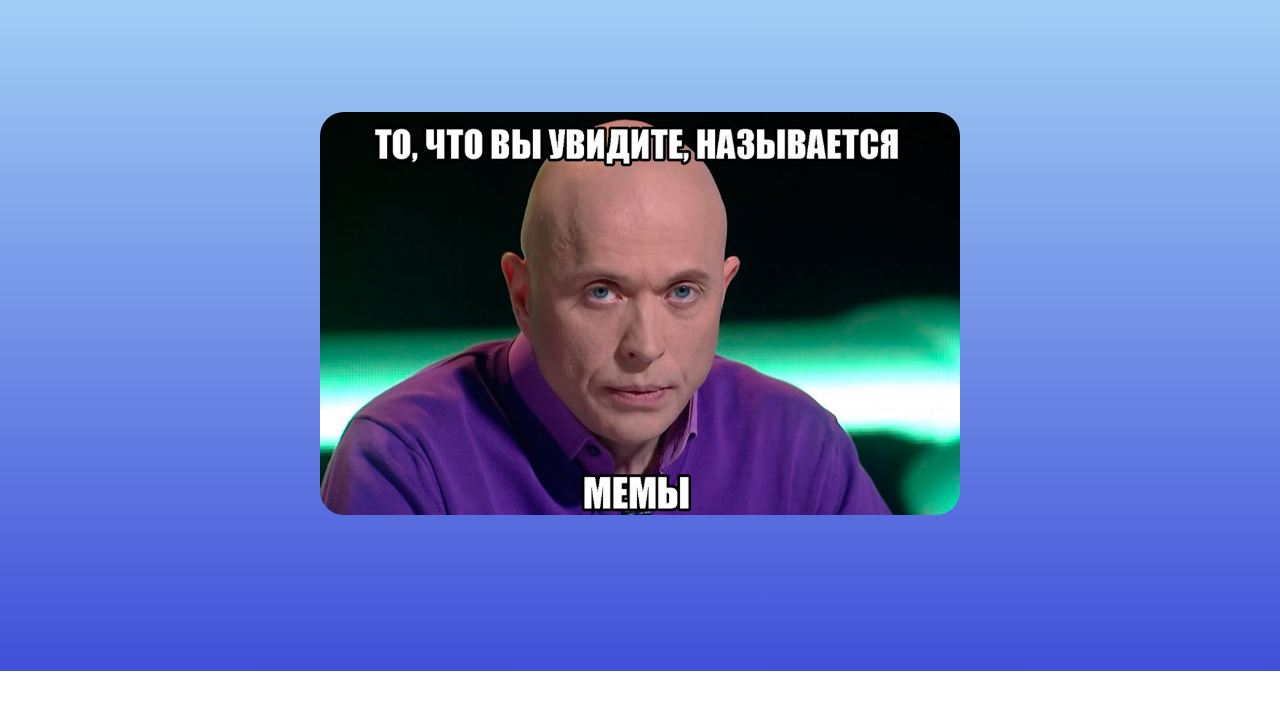
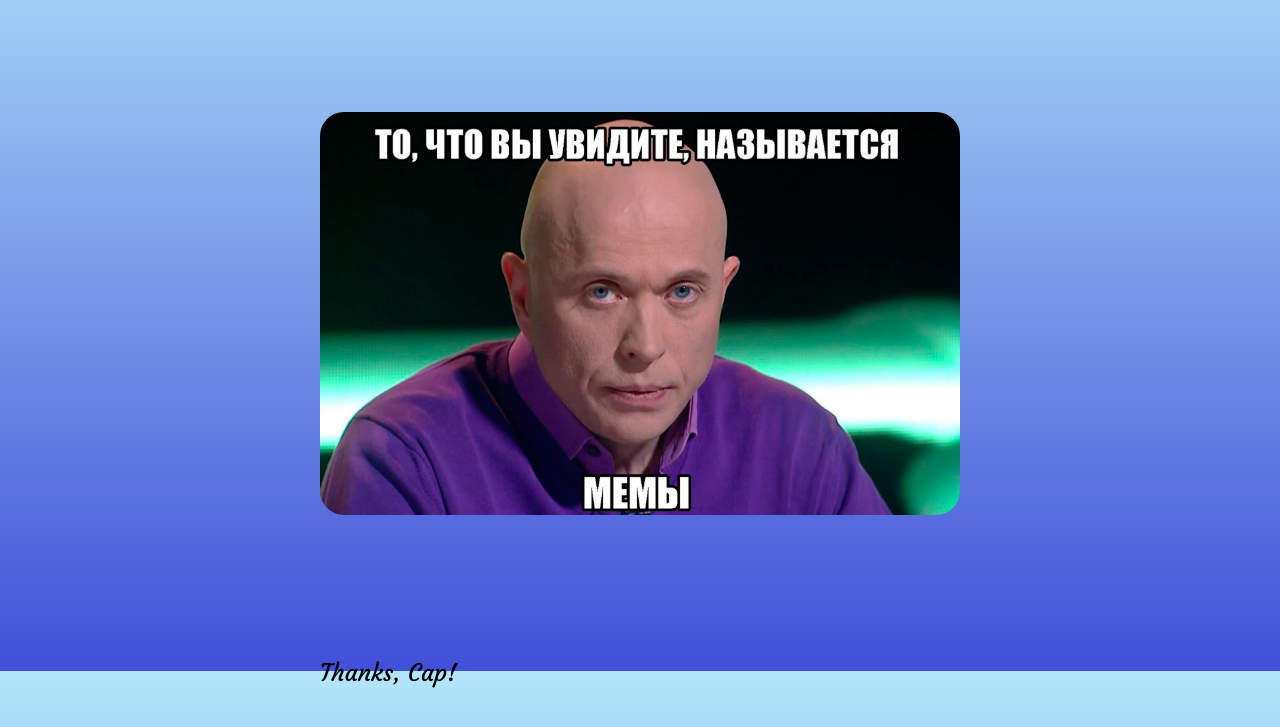
Before and after one commit to Shrai-dev/cssMemSlider, a plain HTML site: page cssMemSlider/index.html in a window 1280 px wide. Shown: the part 129-856 px from the top of the page. Before the commit the page ends 800 px from the top, so only its background shows below. Drawn offline with Linux system fonts and the light colour scheme.

Commit message:
feat: add slides' description (Sat, May 14, 2022 6:00:50 PM)

```diff
--- a/cssMemSlider/index.html
+++ b/cssMemSlider/index.html
@@ -30,6 +30,18 @@
 				</div>
 			</div>
 		</div>
+
+		<div class="description__container">
+			<div class="description__wrapper">
+				<p class="description__item">Thanks, Cap!</p>
+				<p class="description__item">The king of the world</p>
+				<p class="description__item">It's obvious</p>
+				<p class="description__item">The programmers...</p>
+				<p class="description__item">The Dark eater</p>
+				<p class="description__item">New reality</p>
+				<p class="description__item">Dancing ritual</p>
+			</div>
+		</div>
 	</div>
 </body>
 
--- a/cssMemSlider/style.css
+++ b/cssMemSlider/style.css
@@ -23,6 +23,8 @@ body {
 	margin: 1rem auto 0;
 	display: grid;
 	grid-template-columns: 1fr 1fr;
+	grid-template-rows: 7fr 3em;
+	grid-gap: 1.5em 0;
 }
 
 .slider__container {
@@ -49,3 +51,21 @@ body {
 	border-radius: 1.5em;
 	width: 40em;
 }
+
+.description__container {
+	overflow: hidden;
+	width: 100%;
+	height: 2em;
+	grid-row: 2/4;
+	grid-column: 1 / 2;
+}
+
+.description__wrapper {
+	display: flex;
+	width: 700%;
+}
+
+.description__item {
+	width: 45em;
+	font-size: 1.5em;
+}
```
